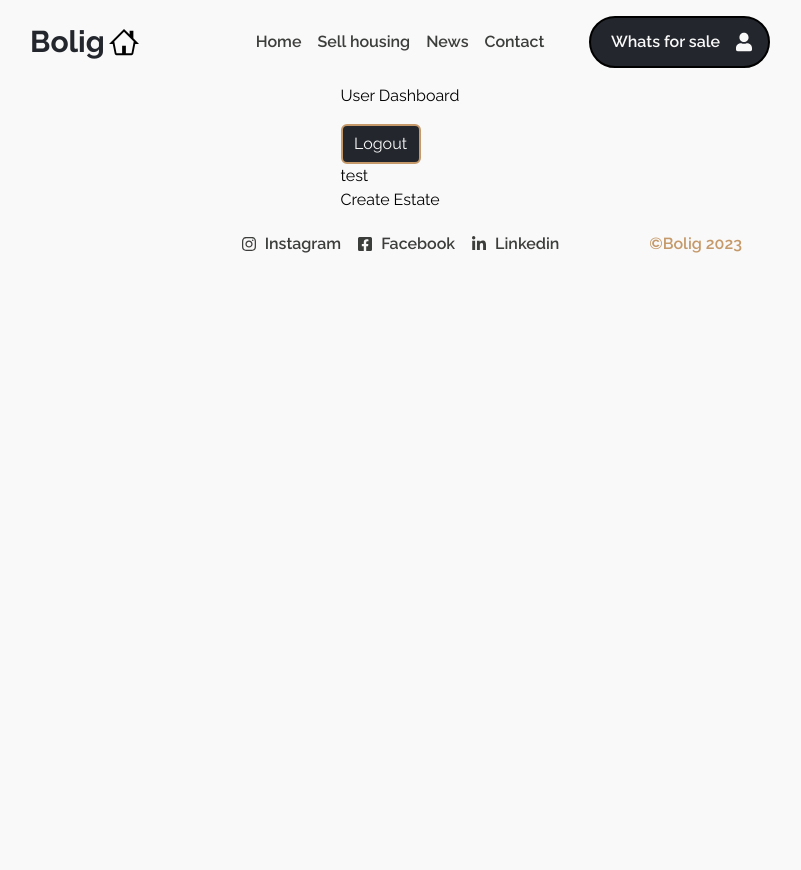
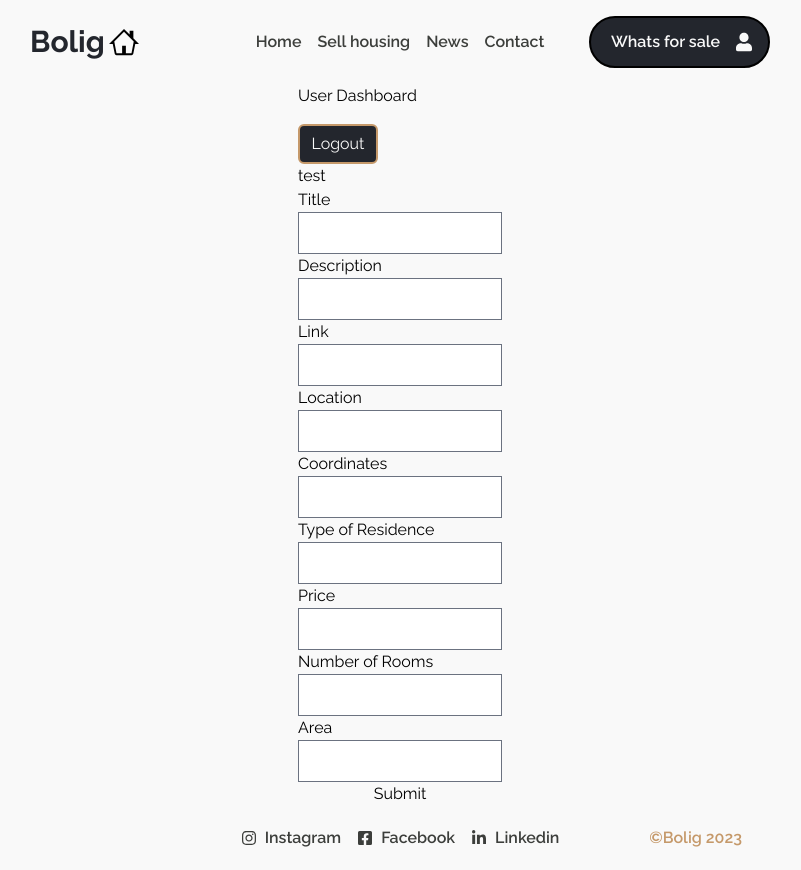
Before and after one commit to MaxAndreasLundin/bolig-web, a Next.js app: page /userDashboard in a window 1280 px wide. Shown: the whole page, without its empty margins (240-1041 px from the left). Before the commit the page ends 800 px from the top, so only its background shows below. Built offline with nearby package versions, Linux system fonts and the light colour scheme; sample sign-in values are in the browser's storage.

Commit message:
create estate form

```diff
--- a/components/createEstate/CreateEstate.tsx
+++ b/components/createEstate/CreateEstate.tsx
@@ -1,11 +1,86 @@
-import React from 'react'
+import React, { ChangeEvent, FormEvent, useState } from 'react';
 
 const CreateEstate = () => {
+  const [estateData, setEstateData] = useState({
+    title: '',
+    location: '',
+    description: '',
+    link: '',
+    coordinates: '',
+    typeOfResidence: '',
+    price: 0,
+    room: 0,
+    area: 0,
+  });
+
+  const handleChange = (e: ChangeEvent<HTMLInputElement>) => {
+    const { id, value } = e.target;
+    setEstateData((prevState) => ({
+      ...prevState,
+      [id]: id === 'price' || id === 'room' || id === 'area' ? Number(value) : value,
+    }));
+  };
+
+  const handleSubmit = async (e: FormEvent<HTMLFormElement>) => {
+    e.preventDefault();
+
+    console.log(estateData)
+
+    try {
+      const response = await fetch(`${process.env.NEXT_PUBLIC_NEST_BACKEND}/estates`, {
+        method: 'POST',
+        headers: {
+          'Content-Type': 'application/json',
+          Authorization: `Bearer ${localStorage.getItem('token')}`,
+        },
+        body: JSON.stringify(estateData),
+      });
+
+      if (response.ok) {
+        const responseData = await response.json();
+        console.log('Estate created:', responseData);
+      } else {
+        console.error('Error creating estate1:', response.status);
+      }
+    } catch (error) {
+      console.error('Error creating estate2:', error);
+    }
+  };
+
   return (
-    <div>
-      <h1>Create Estate</h1>
-    </div>
-  )
-}
+    <>
+      <form onSubmit={handleSubmit} className='flex flex-col'>
+        <label htmlFor="title">Title</label>
+        <input type="text" id="title" onChange={handleChange} />
 
-export default CreateEstate
+        <label htmlFor="description">Description</label>
+        <input type="text" id="description" onChange={handleChange} />
+
+        <label htmlFor="link">Link</label>
+        <input type="text" id="link" onChange={handleChange} />
+
+        <label htmlFor="location">Location</label>
+        <input type="text" id="location" onChange={handleChange} />
+
+        <label htmlFor="coordinates">Coordinates</label>
+        <input type="text" id="coordinates" onChange={handleChange} />
+
+        <label htmlFor="typeOfResidence">Type of Residence</label>
+        <input type="text" id="typeOfResidence" onChange={handleChange} />
+
+        <label htmlFor="price">Price</label>
+        <input type="number" id="price" onChange={handleChange} />
+
+        <label htmlFor="room">Number of Rooms</label>
+        <input type="number" id="room" onChange={handleChange} />
+
+        <label htmlFor="area">Area</label>
+        <input type="number" id="area" onChange={handleChange} />
+
+        <button type='submit'>Submit</button>
+      </form>
+    </>
+  );
+};
+
+export default CreateEstate;
```
